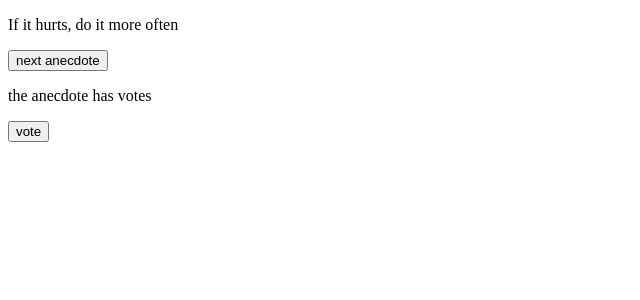
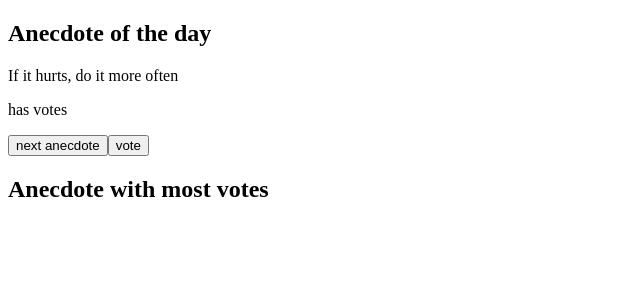
Before and after one commit to martinicorenaj/vierja-app-react, a React (Create React App) app: page / in a window 1280 px wide. Shown: the top 300 px of the page, without its empty margins (0-640 px from the left). Built offline with nearby package versions, Linux system fonts and the light colour scheme.

Commit message:
anecdotes sin most voted.wip

```diff
--- a/src/App.js
+++ b/src/App.js
@@ -28,7 +28,7 @@ const App = () => {
 
    }
 
-  console.log(point)
+
 
 
 
@@ -36,8 +36,10 @@ const App = () => {
   console.log(point[selected])
   let votes=0
   if (point[selected]) {
-    votes=point[selected]+1
-  }
+    votes=point[selected]
+
+   }
+  votes+=1
 
   setPoint({...point,[selected]:votes})
   console.log("printeando point",point)
@@ -45,15 +47,28 @@ const App = () => {
 
   }
 
+const mostVoted=()=> {
+  var masVotos=0
+  for (var anec in point) {
+  if (point[anec]>=masVotos) {
+    masVotos=point[anec]
 
+}
+return [anec]
+}
+
+
+}
 
   return (
     <div>
+     <h2>Anecdote of the day</h2>
      <p> {anecdotes[selected]}</p>
-
-     <p> <Button handleClick={random} text="next anecdote" /></p>
-     <p> the anecdote has {point[selected]} votes </p>
-     <p> <Button handleClick={handleVote} text="vote" /></p>
+     <p> has {point[selected]} votes </p>
+     <Button handleClick={random} text="next anecdote" />
+      <Button handleClick={handleVote} text="vote" />
+    <h2>Anecdote with most votes</h2>
+     <p> {anecdotes[mostVoted]}</p>
 
     </div>
 
```
